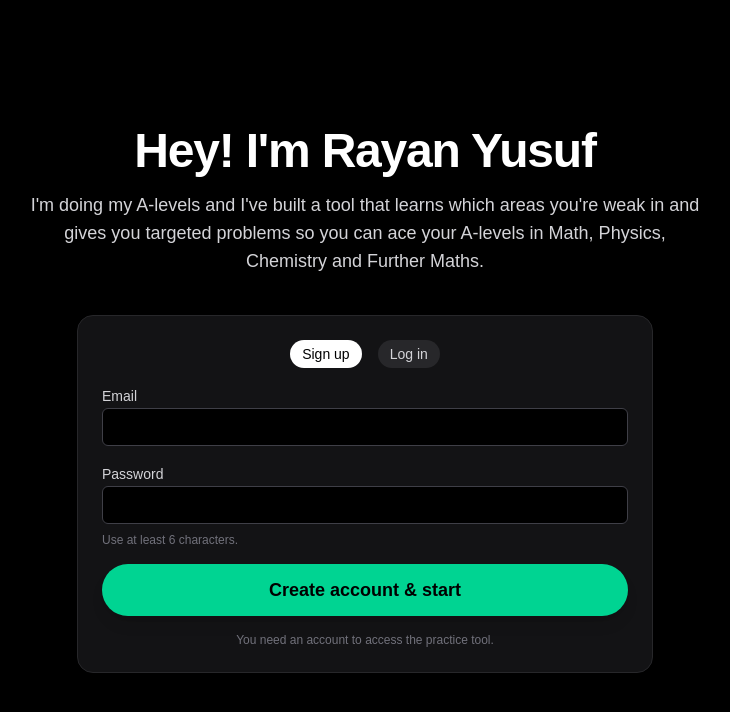
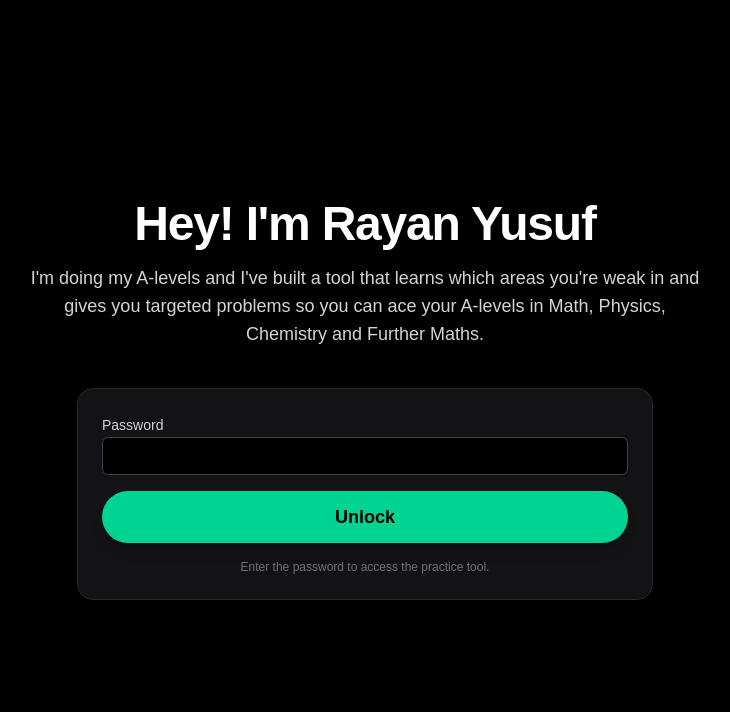
Before and after one commit to rayanyusuf/rayanyusuf, a Next.js app: page / in a window 1280 px wide. Shown: the top 712 px of the page, without its empty margins (275-1005 px from the left). Built offline with nearby package versions, Linux system fonts and the light colour scheme; no server answers.

Commit message:
Make auth just password

```diff
--- a/src/app/page.tsx
+++ b/src/app/page.tsx
@@ -2,65 +2,48 @@
 
 import Link from "next/link";
 import { useEffect, useState } from "react";
-import { supabase } from "@/lib/supabaseClient";
 
-type AuthMode = "signup" | "login";
+const ACCESS_KEY = "ra_access_granted_v1";
+const ACCESS_PASSWORD = "solver";
 
 export default function Home() {
-  const [authMode, setAuthMode] = useState<AuthMode>("signup");
-  const [email, setEmail] = useState("");
   const [password, setPassword] = useState("");
-  const [loading, setLoading] = useState(false);
   const [message, setMessage] = useState<string | null>(null);
-  const [userEmail, setUserEmail] = useState<string | null>(null);
+  const [hasAccess, setHasAccess] = useState(false);
 
   useEffect(() => {
-    supabase.auth.getUser().then(({ data }) => {
-      if (data.user) {
-        setUserEmail(data.user.email ?? null);
-      }
-    });
+    try {
+      setHasAccess(window.localStorage.getItem(ACCESS_KEY) === "true");
+    } catch {
+      setHasAccess(false);
+    }
   }, []);
 
   const handleSubmit = async (e: React.FormEvent) => {
     e.preventDefault();
-    setLoading(true);
     setMessage(null);
 
-    if (authMode === "signup") {
-      const { data, error } = await supabase.auth.signUp({
-        email,
-        password,
-      });
-      if (error) {
-        setMessage(error.message);
-      } else {
-        setMessage(
-          data.user
-            ? "Account created. You are now signed in."
-            : "Check your email to confirm your account."
-        );
-        setUserEmail(data.user?.email ?? null);
+    if (password === ACCESS_PASSWORD) {
+      try {
+        window.localStorage.setItem(ACCESS_KEY, "true");
+      } catch {
+        // ignore
       }
+      setHasAccess(true);
+      setMessage(null);
     } else {
-      const { data, error } = await supabase.auth.signInWithPassword({
-        email,
-        password,
-      });
-      if (error) {
-        setMessage(error.message);
-      } else {
-        setMessage("Signed in successfully.");
-        setUserEmail(data.user?.email ?? null);
-      }
+      setMessage("Wrong password.");
     }
-
-    setLoading(false);
   };
 
-  const handleSignOut = async () => {
-    await supabase.auth.signOut();
-    setUserEmail(null);
+  const handleLock = () => {
+    try {
+      window.localStorage.removeItem(ACCESS_KEY);
+    } catch {
+      // ignore
+    }
+    setPassword("");
+    setHasAccess(false);
   };
 
   return (
@@ -81,10 +64,10 @@ export default function Home() {
 
         {/* Auth card */}
         <section className="mx-auto w-full max-w-xl rounded-2xl bg-zinc-900/80 border border-zinc-800 p-6 shadow-2xl">
-          {userEmail ? (
+          {hasAccess ? (
             <div className="space-y-4 text-center">
               <p className="text-sm text-zinc-300">
-                Signed in as <span className="font-semibold">{userEmail}</span>
+                Access granted.
               </p>
               <Link
                 href="/tool"
@@ -93,50 +76,15 @@ export default function Home() {
                 Go to Practice Tool
               </Link>
               <button
-                onClick={handleSignOut}
+                onClick={handleLock}
                 className="mt-2 text-sm text-zinc-400 hover:text-zinc-200"
               >
-                Sign out
+                Lock
               </button>
             </div>
           ) : (
             <>
-              <div className="flex justify-center gap-4 mb-4 text-sm">
-                <button
-                  type="button"
-                  onClick={() => setAuthMode("signup")}
-                  className={`px-3 py-1 rounded-full ${
-                    authMode === "signup"
-                      ? "bg-white text-black"
-                      : "bg-zinc-800 text-zinc-300"
-                  }`}
-                >
-                  Sign up
-                </button>
-                <button
-                  type="button"
-                  onClick={() => setAuthMode("login")}
-                  className={`px-3 py-1 rounded-full ${
-                    authMode === "login"
-                      ? "bg-white text-black"
-                      : "bg-zinc-800 text-zinc-300"
-                  }`}
-                >
-                  Log in
-                </button>
-              </div>
-
               <form onSubmit={handleSubmit} className="space-y-4">
-                <div className="space-y-1 text-left">
-                  <label className="text-sm text-zinc-300">Email</label>
-                  <input
-                    type="email"
-                    required
-                    value={email}
-                    onChange={(e) => setEmail(e.target.value)}
-                    className="w-full rounded-md bg-black border border-zinc-700 px-3 py-2 text-sm text-white focus:outline-none focus:ring-2 focus:ring-emerald-400"
-                  />
-                </div>
                 <div className="space-y-1 text-left">
                   <label className="text-sm text-zinc-300">Password</label>
                   <input
@@ -146,21 +94,13 @@ export default function Home() {
                     onChange={(e) => setPassword(e.target.value)}
                     className="w-full rounded-md bg-black border border-zinc-700 px-3 py-2 text-sm text-white focus:outline-none focus:ring-2 focus:ring-emerald-400"
                   />
-                  <p className="mt-1 text-xs text-zinc-500">
-                    Use at least 6 characters.
-                  </p>
                 </div>
 
                 <button
                   type="submit"
-                  disabled={loading}
                   className="w-full rounded-full bg-emerald-400 px-6 py-3 text-lg font-semibold text-black shadow-lg hover:bg-emerald-300 disabled:opacity-60 disabled:cursor-not-allowed"
                 >
-                  {loading
-                    ? "Please wait..."
-                    : authMode === "signup"
-                    ? "Create account & start"
-                    : "Log in & start"}
+                  Unlock
                 </button>
 
                 {message && (
@@ -169,7 +109,7 @@ export default function Home() {
               </form>
 
               <p className="mt-4 text-xs text-zinc-500 text-center">
-                You need an account to access the practice tool.
+                Enter the password to access the practice tool.
               </p>
             </>
           )}
--- a/src/app/tool/page.tsx
+++ b/src/app/tool/page.tsx
@@ -4,6 +4,8 @@ import Image from "next/image";
 import { useEffect, useState } from "react";
 import { supabase } from "@/lib/supabaseClient";
 import { useRouter } from "next/navigation";
+
+const ACCESS_KEY = "ra_access_granted_v1";
 
 type Problem = {
   id: string;
@@ -129,15 +131,18 @@ export default function ToolPage() {
   const [isSaving, setIsSaving] = useState(false);
   const [checkingAuth, setCheckingAuth] = useState(true);
 
-  // Require auth
+  // Require access password (stored in localStorage)
   useEffect(() => {
-    supabase.auth.getUser().then(({ data }) => {
-      if (!data.user) {
+    try {
+      const allowed = window.localStorage.getItem(ACCESS_KEY) === "true";
+      if (!allowed) {
         router.push("/");
-      } else {
-        setCheckingAuth(false);
+        return;
       }
-    });
+      setCheckingAuth(false);
+    } catch {
+      router.push("/");
+    }
   }, [router]);
 
   // Initial random problem
```
